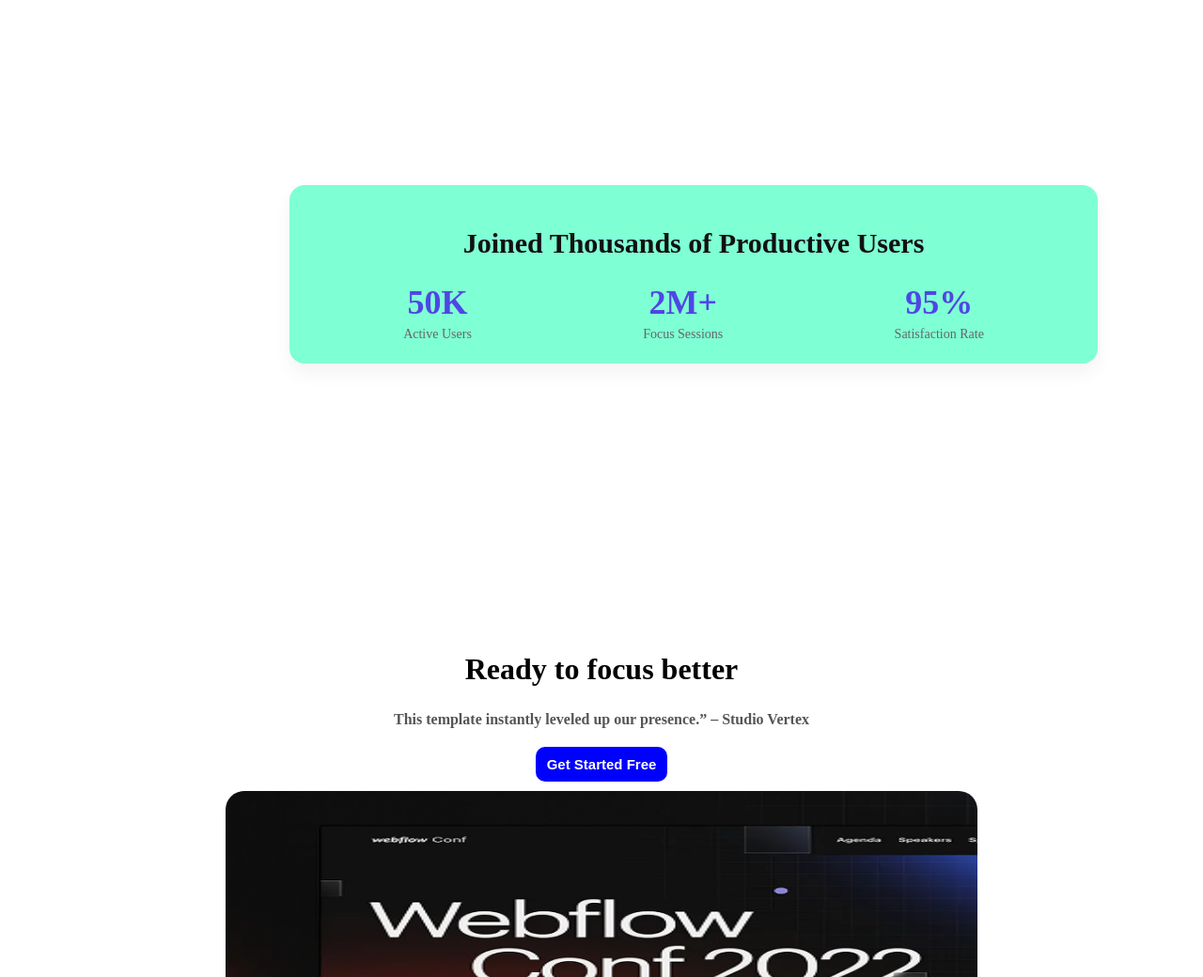
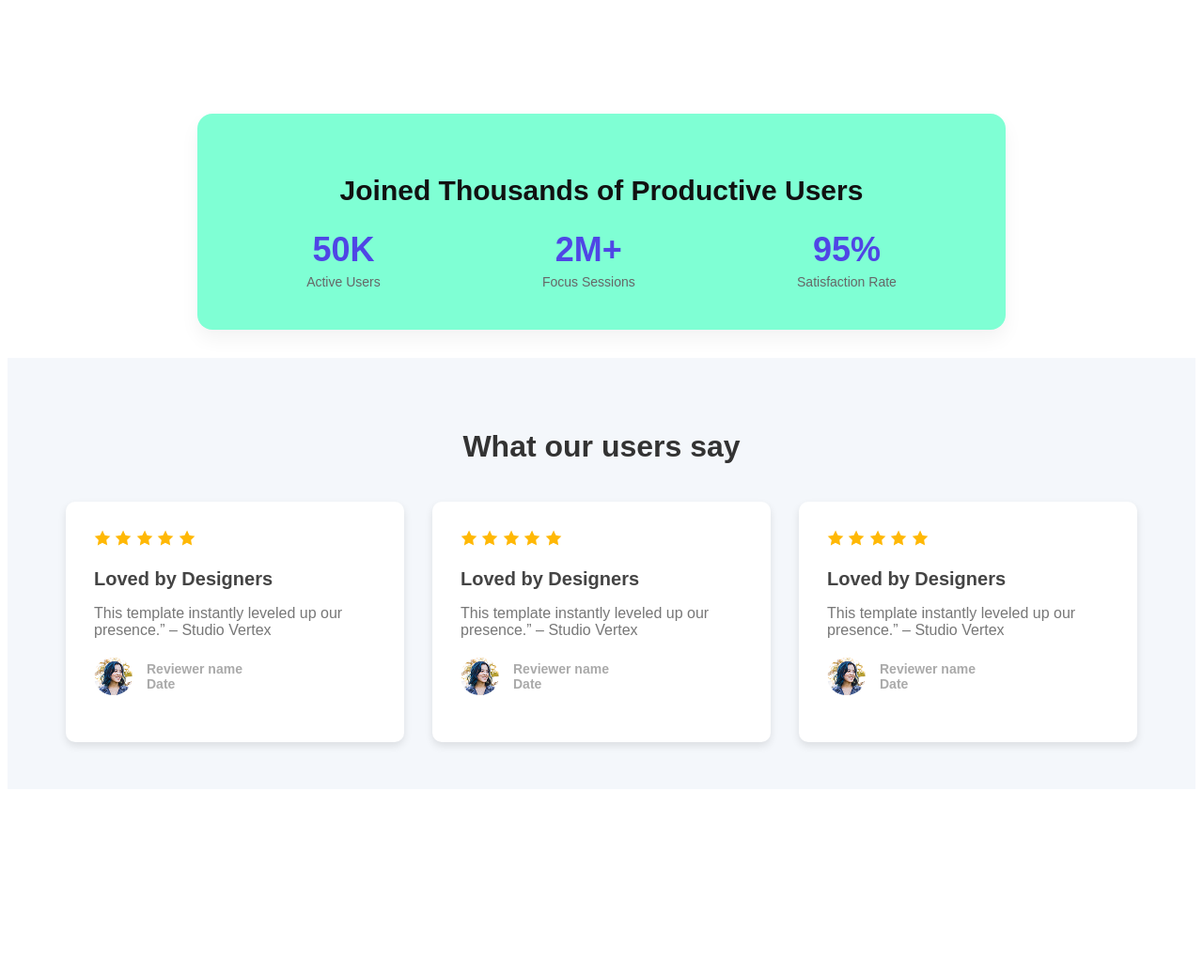
Before and after one commit to MdShariyar56/Assingnment-1, a plain HTML site: page index.html in a window 1280 px wide. Shown: the part 1033-2073 px from the top of the page at 94% size. Drawn offline with Linux system fonts and the light colour scheme.

Commit message:
Added a ousr users section

```diff
--- a/index.html
+++ b/index.html
@@ -28,7 +28,7 @@
 
         <main>
     <div class="Action">
-        <div class="hero-content">
+        <div class="action-text">
             <h1>
                 See It in Action
             </h1>
@@ -47,7 +47,7 @@
 
 <section>
 
-    <div class="container">
+    <div class="container ">
     <h2>Joined Thousands of Productive Users</h2>
     <div class="stats">
       <div class="stat-item">
@@ -67,6 +67,62 @@
 
         </div>
     </section>
+
+
+        <section class="testimonials">
+        <h2>What our users say</h2>
+
+        <div class="testimonial-container">
+            <div class="testimonial">
+            <div class="rating">
+                <img src="./Assets/icon-star.png" alt="">
+                <img src="./Assets/icon-star.png" alt="">
+                <img src="./Assets/icon-star.png" alt="">
+                <img src="./Assets/icon-star.png" alt="">
+                <img src="./Assets/icon-star.png" alt="">
+
+            </div>
+            <h3>Loved by Designers</h3>
+            <p>This template instantly leveled up our presence.” – Studio Vertex</p>
+            <div class="reviewer">
+                <p><img src="./Assets/avatar.png" alt="">Reviewer name <br> Date</p>
+            </div>
+            </div>
+
+            <div class="testimonial">
+            <div class="rating">
+            <img src="./Assets/icon-star.png" alt="">
+                <img src="./Assets/icon-star.png" alt="">
+                <img src="./Assets/icon-star.png" alt="">
+                <img src="./Assets/icon-star.png" alt="">
+                <img src="./Assets/icon-star.png" alt="">
+
+            </div>
+            <h3>Loved by Designers</h3>
+            <p>This template instantly leveled up our presence.” – Studio Vertex</p>
+            <div class="reviewer">
+                <p><img src="./Assets/avatar.png" alt="">
+                    Reviewer name <br> Date</p>
+            </div>
+            </div>
+
+            <div class="testimonial">
+            <div class="rating">
+                <img src="./Assets/icon-star.png" alt="">
+                <img src="./Assets/icon-star.png" alt="">
+                <img src="./Assets/icon-star.png" alt="">
+                <img src="./Assets/icon-star.png" alt="">
+                <img src="./Assets/icon-star.png" alt="">
+            </div>
+            <h3>Loved by Designers</h3>
+            <p>This template instantly leveled up our presence.” – Studio Vertex</p>
+            <div class="reviewer">
+                <p><img class="reviewer-img" src="./Assets/avatar.png" alt=""> Reviewer name <br> Date</p>
+            </div>
+            </div>
+        </div>
+</section>
+
 
 
 <section class="ready-section">
--- a/styles.css
+++ b/styles.css
@@ -43,9 +43,14 @@ background-color: green;
 .Action{
   display: flex;
   justify-content: space-around;
-  padding: 20px;
-  padding-bottom: 250px;
-  margin-top: 50px;
+  padding: 10px;
+  margin-top: 30px;
+
+}
+.action-text{
+        font-size: 20px;
+    text-align: center;
+    padding-bottom: 150px;
 
 }
 .action-img{
@@ -55,15 +60,17 @@ background-color: green;
 }
 
 .container {
-  width: 800px;
+  width: 90%;
+  max-width: 800px;
   height: 150px;
-  background-color:aquamarine;
+  background-color: aquamarine;
   border-radius: 16px;
-  padding: 20px 30px;
-  margin: -300px 300px 100px 300px;
+  padding: 40px 30px;
+  margin: 0 auto 30px;
   text-align: center;
   box-shadow: 0 10px 20px rgba(0,0,0,0.05);
 }
+
 
 .container h2 {
   font-size: 30px;
@@ -86,6 +93,67 @@ background-color: green;
   margin-top: 5px;
   color: #666;
   font-size: 14px;
+}
+
+
+body {
+  font-family: Arial, sans-serif;
+}
+
+.testimonials {
+  background-color: #f4f7fb;
+  padding: 50px 0;
+  text-align: center;
+}
+
+.testimonials h2 {
+  font-size: 32px;
+  margin-bottom: 40px;
+  color: #333;
+}
+
+.testimonial-container {
+  display: flex;
+  justify-content: center;
+  gap: 30px;
+}
+
+.testimonial {
+  background-color: #fff;
+  border-radius: 10px;
+  padding: 30px;
+  width: 300px;
+  box-shadow: 0 4px 8px rgba(0, 0, 0, 0.1);
+  text-align: start;
+}
+
+.testimonial h3 {
+  font-size: 20px;
+  font-weight: bold;
+  margin-bottom: 15px;
+  color: #444;
+}
+
+.testimonial p {
+  font-size: 16px;
+  color: #777;
+  margin-bottom: 20px;
+}
+
+.reviewer p {
+  display: flex;
+  align-items: center;
+  gap:15px;
+  font-size: 14px;
+  color: #aaa;
+}
+
+.reviewer p:first-child {
+  font-weight: bold;
+}
+.reviewer img{
+
+    border-radius: 50%;
 }
 .ready{
    text-align: center;
```
